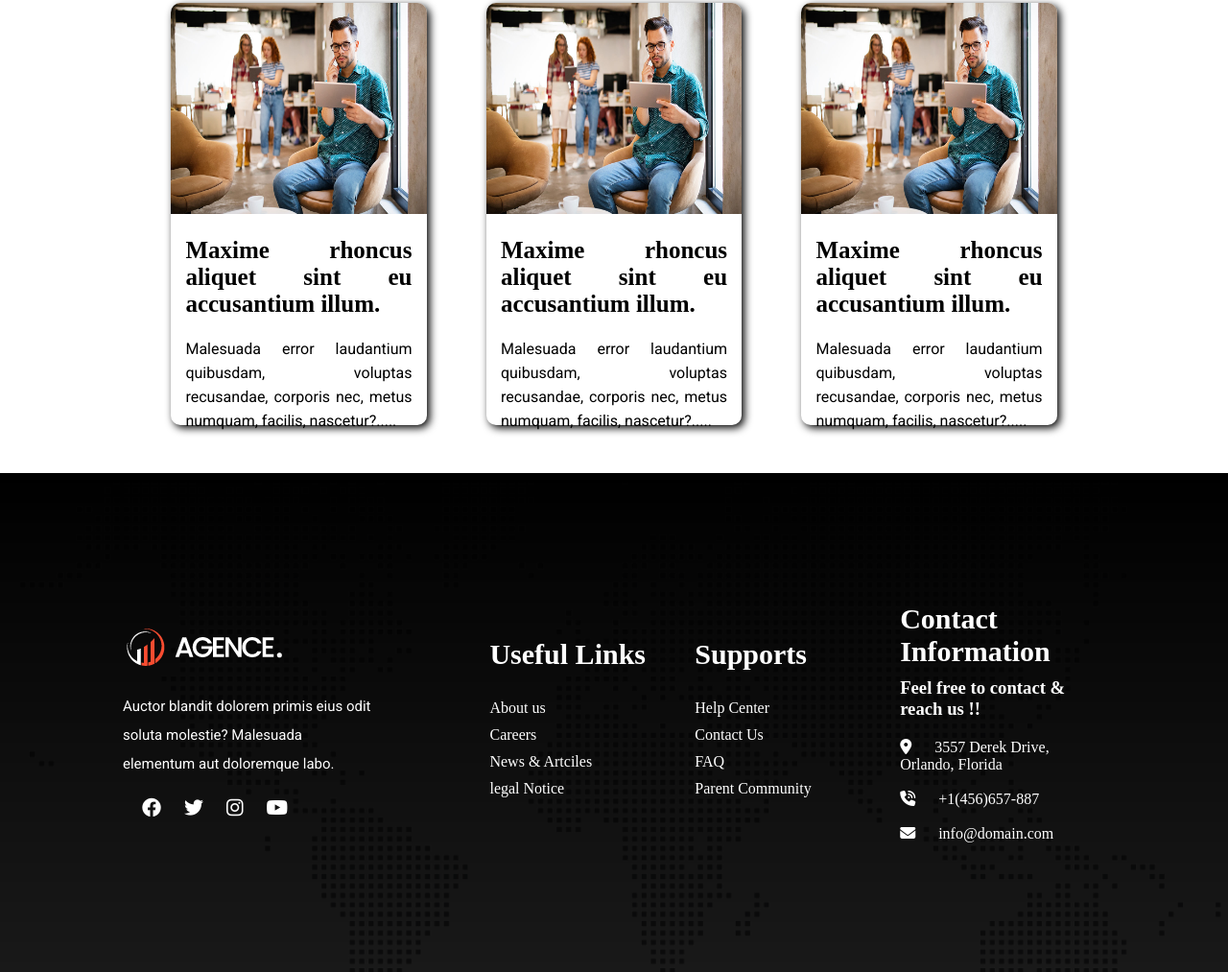
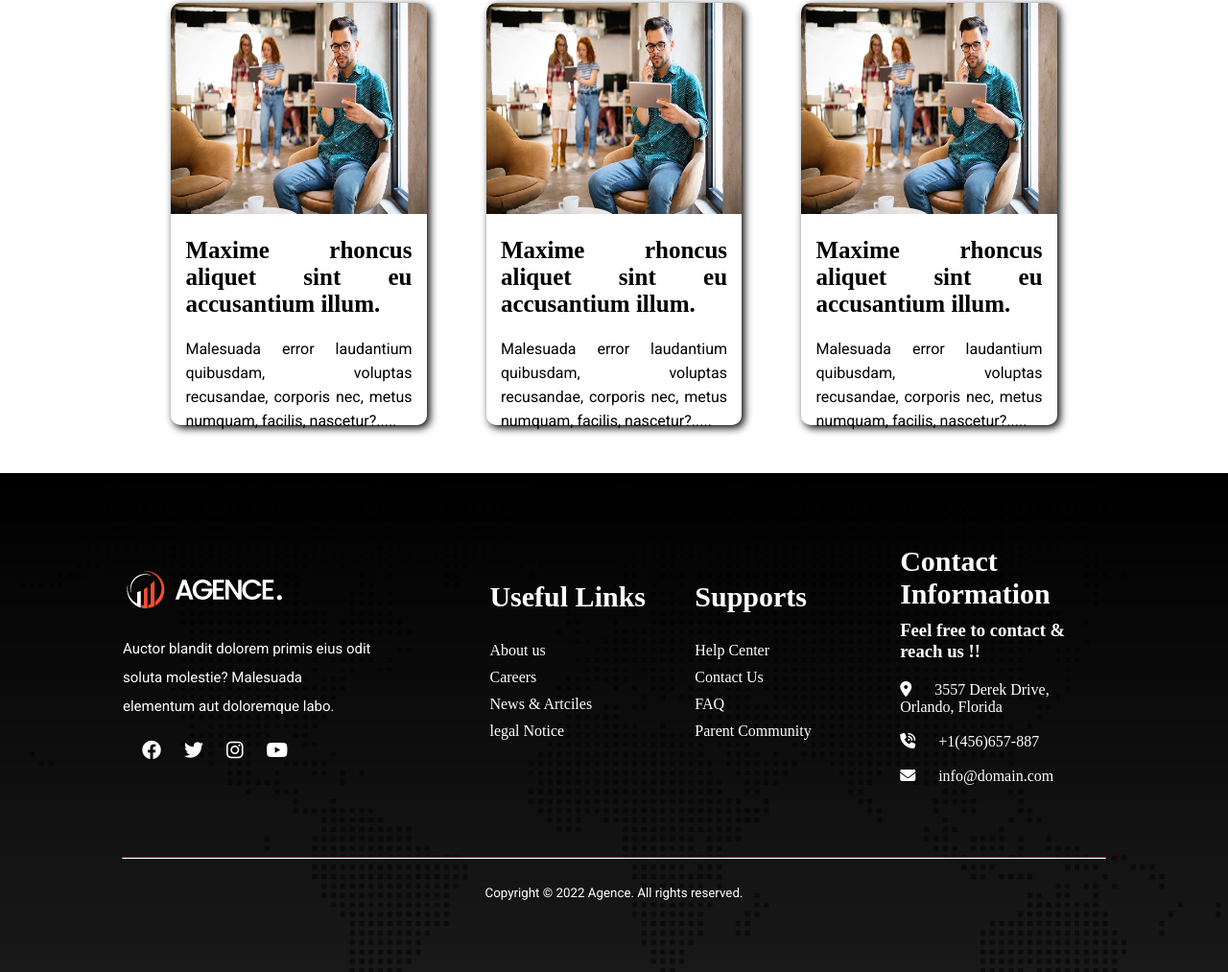
Before and after one commit to byteFarhan/digital-agency, a plain HTML site: page index.html in a window 1280 px wide. Shown: the part 2325-3338 px from the top of the page at 96% size. Drawn offline with Linux system fonts and the light colour scheme; a web font is replaced by a local one.

Commit message:
copyright mark is added.

```diff
--- a/index.html
+++ b/index.html
@@ -212,8 +212,12 @@
 
                 </ul>
             </div>
+
         </div>
-
+        <div class="copyright">
+            <hr class="foot-hr">
+            <p><small>Copyright © 2022 Agence. All rights reserved.</small></p>
+        </div>
     </footer>
 </body>
 
--- a/styles/style.css
+++ b/styles/style.css
@@ -317,6 +317,7 @@ footer {
   background-size: cover;
   background-position: center center;
   margin-top: 50px;
+  height: 65vh;
 }
 .div-main {
   color: white;
@@ -325,7 +326,7 @@ footer {
   justify-content: space-around;
   align-items: center;
   width: 80%;
-  height: 65vh;
+  height: 50vh;
   margin: auto;
 }
 .div1 {
@@ -375,3 +376,13 @@ footer {
   padding: 20px;
   color: white;
 }
+.copyright {
+  text-align: center;
+  color: white;
+}
+.foot-hr {
+  width: 80%;
+  border-bottom: 0.1px solid white;
+  margin: auto;
+  margin-bottom: 25px;
+}
```
